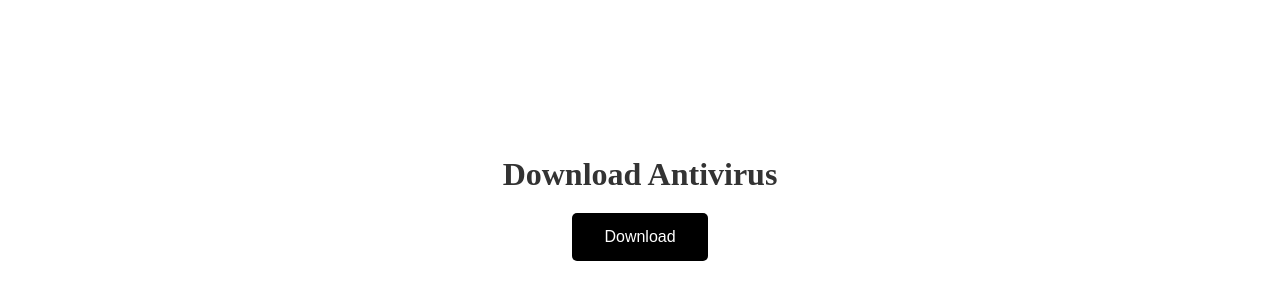
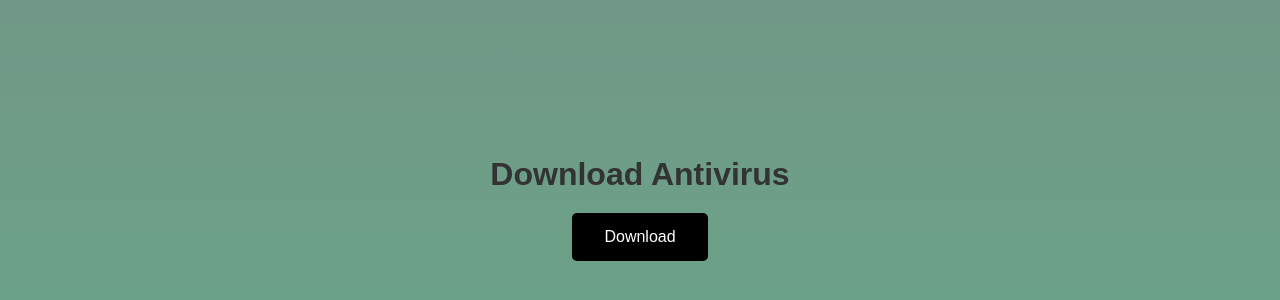
Before and after one commit to macv12334/my_website, a plain HTML site: page index.html in a window 1280 px wide. Shown: the part 202-502 px from the top of the page. Drawn offline with Linux system fonts and the light colour scheme.

Commit message:
index.html

```diff
--- a/index.html
+++ b/index.html
@@ -1,26 +1,26 @@
 <!DOCTYPE html>
 <html>
 <head>
-<title>Скачать</title>
+<title>Скачать Антивирус</title>
 <style>
 body {
-  background: #4d2222/*linear-gradient(to bottom, #a7f3d0, #6ee7b7); /* Светло-зеленый градиент */
+  background: linear-gradient(to bottom, #749184, #67ab8c);
   font-family: sans-serif;
   display: flex;
   flex-direction: column;
   align-items: center;
   justify-content: center;
-  min-height: 100vh; /* Занимает всю высоту окна */
+  min-height: 100vh;
   margin: 0;
 }
 
 h1 {
   margin-bottom: 20px;
-  color: #333; /* Темно-серый цвет заголовка */
+  color: #333;
 }
 
 button {
-  background-color: #000000; /* Зеленый цвет кнопки */
+  background-color: #000000;
   border: none;
   color: white;
   padding: 15px 32px;
@@ -36,7 +36,9 @@ button {
 <body>
 
 <h1>Download Antivirus</h1>
-<button>Download</button>
+<a href="antivirus.txt" download="antivirus.txt">
+  <button>Download</button>
+</a>
 
 </body>
 </html>
```
